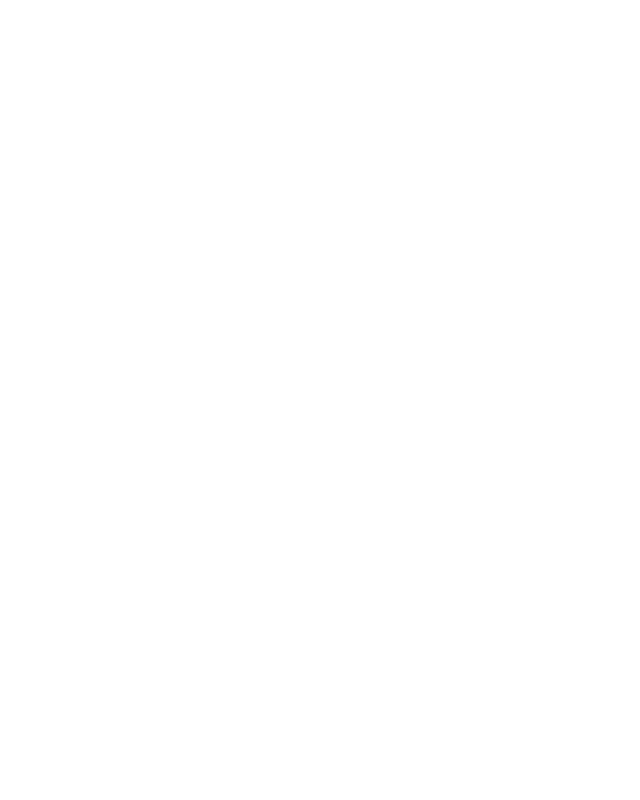
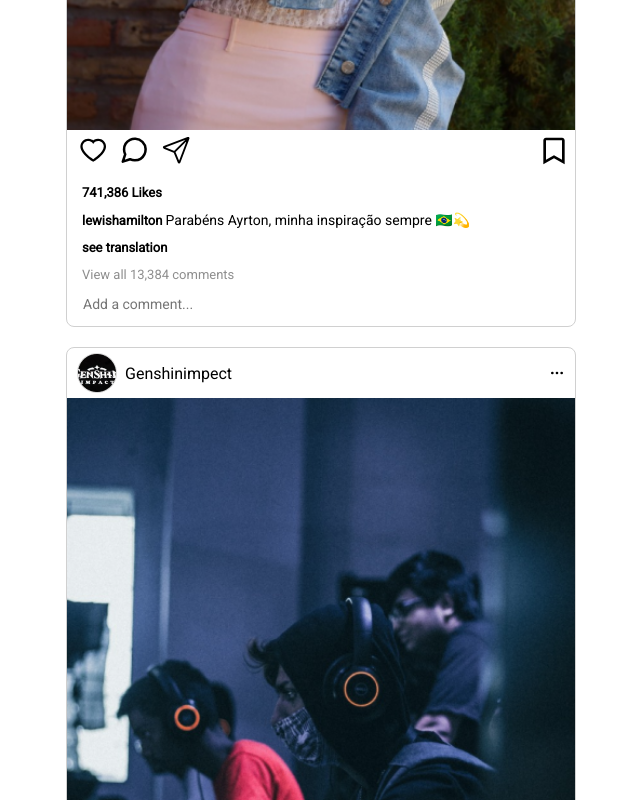
Before and after one commit to 1uckyswish/Instagram-post, a React (Vite) app: page / in a window 1280 px wide. Shown: the part 760-1560 px from the top of the page, without its empty margins (164-804 px from the left). Before the commit the page ends 880 px from the top, so only its background shows below. Built offline with nearby package versions, Linux system fonts and the light colour scheme.

Commit message:
instagram post UI done

```diff
--- a/src/Components/FollowTab/FollowTab.css
+++ b/src/Components/FollowTab/FollowTab.css
@@ -42,7 +42,7 @@
 .suggestion-box{
     display: flex;
     justify-content: space-between;
-    padding: 0px 10px 10px 10px;
+    padding: 0px 10px 20px 10px;
 }
 
 .suggestion-box p:first-child{
--- /dev/null
+++ b/src/Components/PostCard/PostCard.css
@@ -0,0 +1,91 @@
+.post-card-container{
+    display: flex;
+    flex-direction: column;
+    margin: 20px 0;
+    border: 1px solid #D0D0D0;
+    border-radius: 8px;
+    -webkit-border-radius: 8px;
+    -moz-border-radius: 8px;
+    -ms-border-radius: 8px;
+    -o-border-radius: 8px;
+}
+
+.post-card-header{
+    display: flex;
+    justify-content: space-between;
+    align-items: center;
+    padding: 5px 10px;
+}
+
+.post-card-image-container{
+    display: flex;
+    align-items: center;
+}
+
+.post-card-container p{
+    padding-left: 8px;
+}
+
+.user-image-post{
+height:588px;
+}
+
+.post-card-icon-container{
+    display: flex;
+    justify-content: space-between;
+    padding: 5px;
+}
+
+.post-card-icon-container svg{
+   font-size: 2em;
+}
+
+.post-card-action-container{
+    width: 25%;
+    display: flex;
+    justify-content: space-around;
+}
+
+.post-card-action-container svg{
+    font-size: 1.9em;
+}
+
+.post-card-comment-container{
+    display: flex;
+    flex-direction: column;
+    justify-content: space-around;
+    height: 140px;
+    margin: 7px;
+}
+
+.post-card-comment-container p:nth-child(1),
+.post-card-comment-container p:nth-child(2),
+.post-card-comment-container p:nth-child(3){
+font-family: Roboto;
+font-size: 13px;
+font-weight: 600;
+}
+
+.post-card-comment-container span{
+    font-family: Roboto;
+font-size: 14px;
+font-weight: 400;
+}
+
+.post-card-comment-container p:nth-child(4){
+    font-family: Roboto;
+font-size: 13px;
+font-weight: 400;
+color: #8E8E8E;
+}
+
+.post-card-comment-container input{
+    border: none;
+    padding-left: 9px;
+}
+
+.post-card-comment-container input::placeholder{
+    font-family: Roboto;
+font-size: 14px;
+font-weight: 400;
+}
--- /dev/null
+++ b/src/Components/PostCard/PostCard.jsx
@@ -0,0 +1,70 @@
+import {useState} from 'react'
+import "./PostCard.css"
+import { userData } from '../../Utils/data';
+import { FiMoreHorizontal } from "react-icons/fi";
+import { AiOutlineHeart, AiFillHeart } from "react-icons/ai";
+import { FiMessageCircle } from "react-icons/fi";
+import { IoPaperPlaneOutline } from "react-icons/io5";
+import { BiBookmark } from "react-icons/bi";
+
+function PostCard({avatar, post, username}) {
+    const postStyle ={
+        backgroundImage: `url(${post})`,
+        backgroundSize: 'cover',
+        backgroundRepeat: 'no-repeat',
+    }
+    const [liked, setLiked] = useState(false);
+    function submitPost(){
+        setLiked(!liked)
+    }
+
+    const [comment, addComment] = useState('');
+    function handleComment(e){
+    e.preventDefault()
+    addComment(e.target.value);
+    }
+
+  return (
+    <div className='post-card-container'>
+     <div className='post-card-header'>
+        <div className='post-card-image-container'>
+            <img src={avatar} />
+            <p>{username}</p>
+        </div>
+        <FiMoreHorizontal />
+     </div>
+     <div className='user-image-post' style={postStyle}></div>
+     <div className='post-card-icon-container'>
+        <div className='post-card-action-container'>
+            {
+                liked?
+                <AiFillHeart style={{color: 'red'}} onClick={submitPost}/>
+                :
+                <AiOutlineHeart onClick={submitPost}/>
+            }
+            <FiMessageCircle />
+            <IoPaperPlaneOutline />
+        </div>
+        <BiBookmark />
+    </div>
+    <div className='post-card-comment-container'>
+        <p>741,386 Likes</p>
+        <p>lewishamilton <span>Parabéns Ayrton, minha inspiração sempre 🇧🇷💫</span></p>
+        <p>see translation</p>
+        <p>View all 13,384 comments</p>
+        {
+            comment && <p>{comment}</p>
+        }
+        <form onSubmit={handleComment}>
+             <input type='text' placeholder='Add a comment...' onKeyDown={(e) => {
+                        if (e.key === 'Enter') {
+                            handleComment(e);
+                        }
+                    }}/>
+        </form>
+    </div>
+    </div>
+  )
+}
+
+export default PostCard
--- a/src/Pages/Homepage/Homepage.jsx
+++ b/src/Pages/Homepage/Homepage.jsx
@@ -3,8 +3,11 @@
 import Header from '../../Components/Header/Header'
 import LivePfp from '../../Components/livePfp/LivePfp'
 import FollowTab from '../../Components/FollowTab/FollowTab'
+import PostCard from '../../Components/PostCard/PostCard'
+import { userData } from '../../Utils/data';
 
 function Homepage() {
+  const singleUser = userData[3].users
   return (
     <>
     <Header />
@@ -14,6 +17,13 @@
       </div>
       <div className='timeline-section'>
         <LivePfp/>
+        {
+          singleUser.map((user, index)=>{
+            return(
+              <PostCard {...user} key={index}/>
+            )
+          })
+        }
       </div>
     </div>
     </>
```
